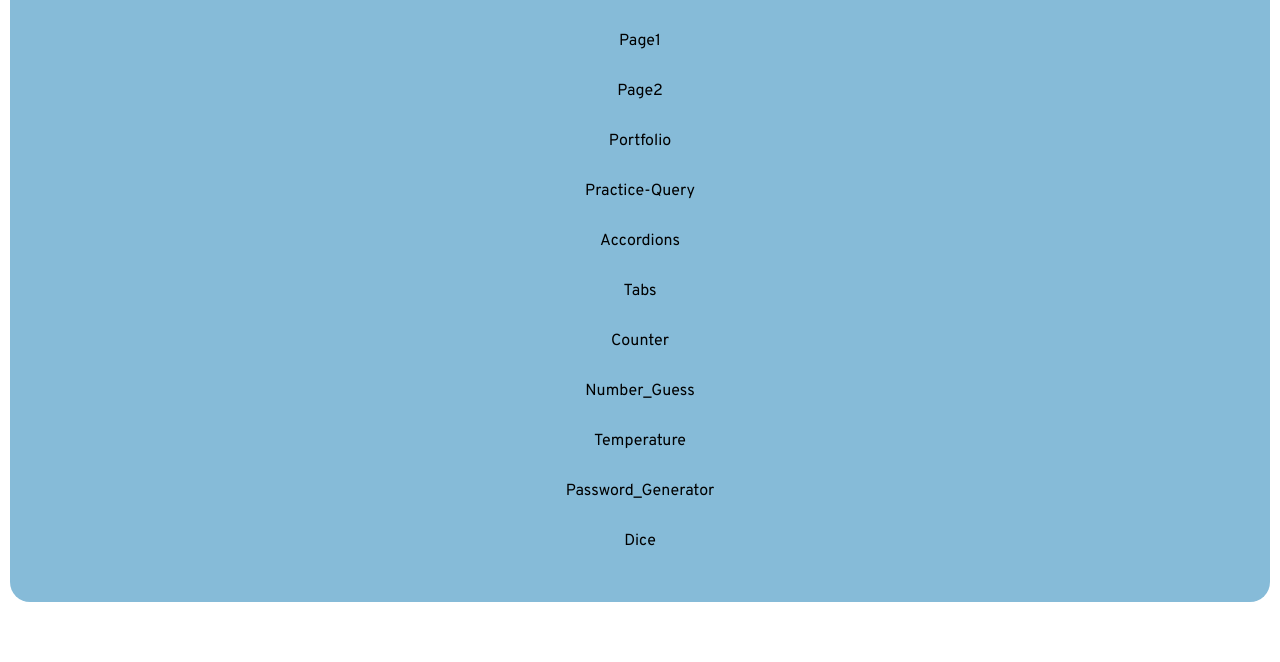
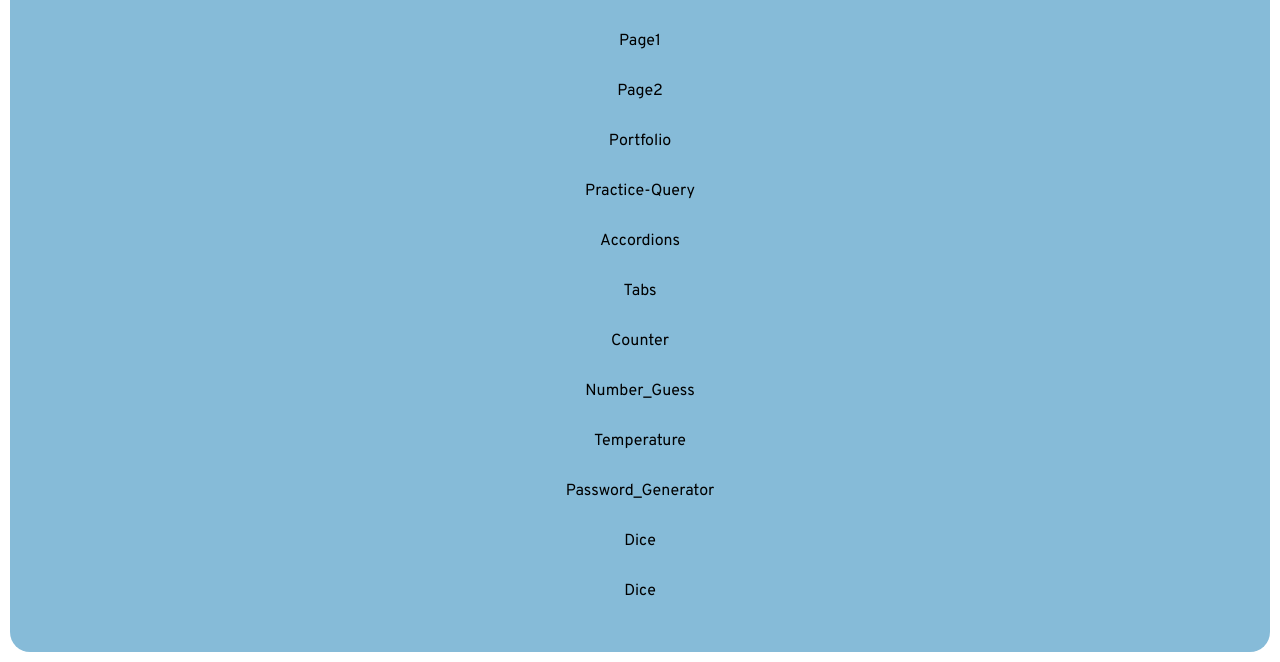
Before and after one commit to kidmagus/frontend-practice, a plain HTML site: page index.html in a window 1280 px wide. Shown: the part 1255-1917 px from the top of the page. Before the commit the page ends 1867 px from the top, so only its background shows below. Drawn offline with Linux system fonts and the light colour scheme.

Commit message:
Update index.html

```diff
--- a/index.html
+++ b/index.html
@@ -71,7 +71,7 @@
                             <li><a href="/frontend-practice/temperature.html">Temperature</a></li>
                             <li><a href="/frontend-practice/password_generator.html">Password_Generator</a></li>
                             <li><a href="/frontend-practice/dice.html">Dice</a></li>
-
+                            <li><a href="/dice.html">Dice</a></li>
                         </ul>
                    </div>
 
```
